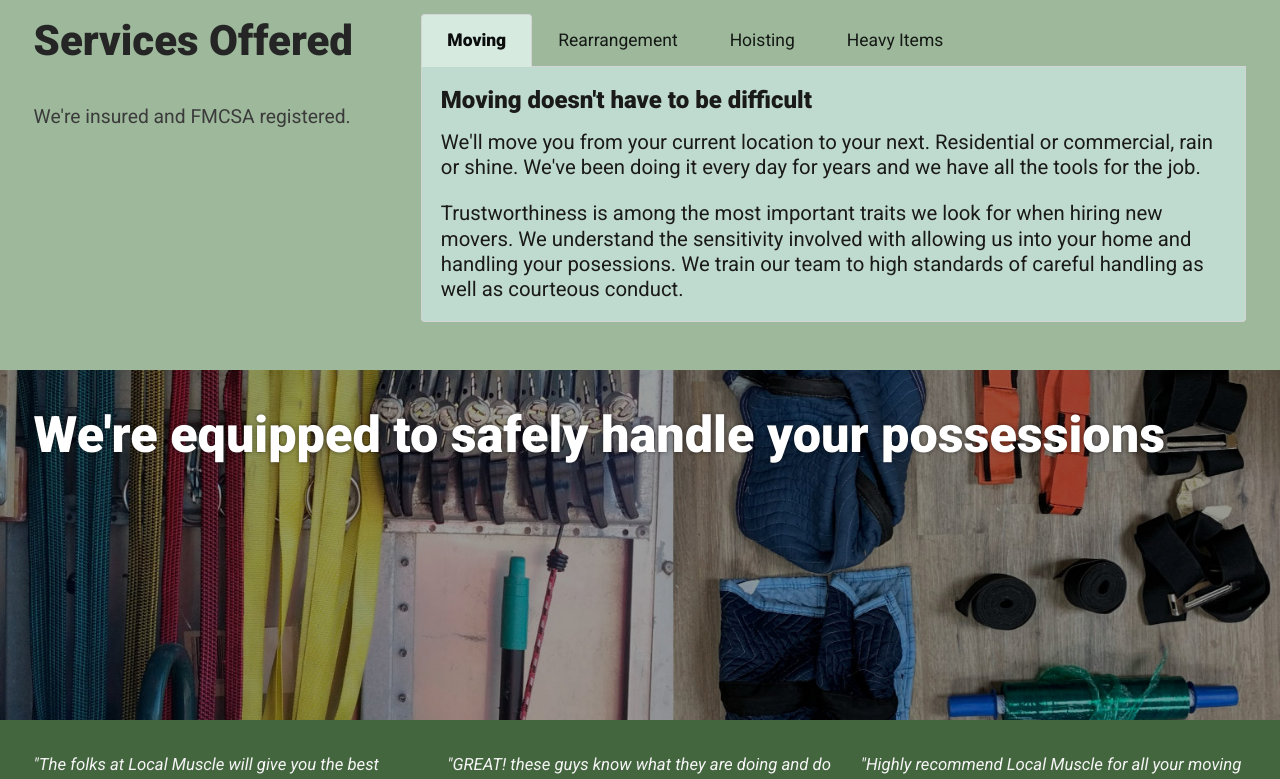
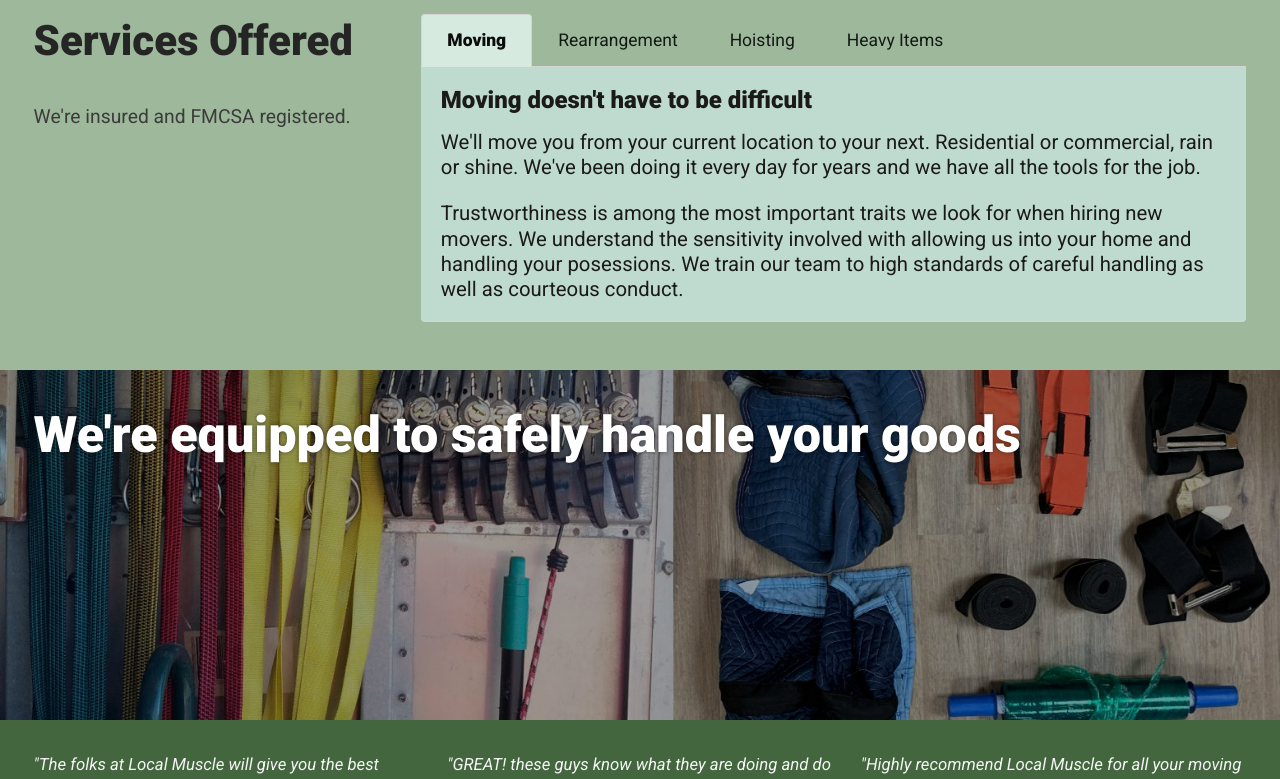
Before and after one commit to zqxyz/lmm-website, a React (Create React App) app: page / in a window 1280 px wide. Shown: the part 1349-2128 px from the top of the page. Built offline with nearby package versions, Linux system fonts and the light colour scheme.

Commit message:
documentation & renamed containers

```diff
--- a/src/components/Banner.js
+++ b/src/components/Banner.js
@@ -3,8 +3,8 @@ import React from 'react'
 /**
  * Image banner with title, optionally renders child JSX element
  * with content (see example below)
- * @prop {string} title - h1 title of page or banner message
- * @prop {string} height -  height and units of banner e.g. '275px'
+ * @prop {string} [title] - h1 title of page or banner message
+ * @prop {string} [height] -  height and units of banner e.g. '275px'
  * @prop {string} imageUrl -  url of image to use as banner
  *
  * EXAMPLE:
@@ -37,8 +37,7 @@ const Banner = ({ title, height, imageUrl, children }) => {
       >
         <div className='page'>
 
-          {(title) ? <h1>{title}</h1> : null}
-          <br />
+          {(title) ? <><h1>{title}</h1><br /></> : null}
           {children}
         </div>
       </div>
--- a/src/components/Container.js
+++ b/src/components/Container.js
@@ -39,10 +39,10 @@ const Container = ({ title, bgColor = '#cbd1b6', lightText, id, children }) => {
 
           {(title)
             ? <h1
-                id={`heading-${title.replace(' ', '-')}`}
-              >
+              id={`heading-${title.replace(' ', '-')}`}
+            >
               {title}
-              </h1>
+            </h1>
             : null}
           {children}
         </div>
--- a/src/components/ContainerSplitLeft.js
+++ b/src/components/ContainerSplitLeft.js
@@ -3,7 +3,7 @@ import Container from './Container'
 
 /**
  * Two column container for section of page content with header
- * on left and body on the right
+ * on and body left with secondary content on right
  * @prop {string} `title` -- h1 title for contents of container
  * @prop {string} [`bgColor`] -- HTML color for background. Can
  * use hex/RGB/transparent/none. Special term 'dark' may be used
@@ -12,24 +12,21 @@ import Container from './Container'
  * on manually set dark background
  * @prop {string} [`id`] -- html id attribute
  * @children JSX elements to render inside component. First element
- * acts as subtitle. Buttons or widgets may be used instead.
- * Remaining child elements will render inside right column.
+ * displays under title as primary content. Remaining children
+ * display as secondary elements to right of main body.
+ *
  * EXAMPLE:
  *
  *
- * `<ContainerSplitLeft`
+ * `<ContainerSplitLeftWide`
  * &nbsp;&nbsp;`title="Section title"`
  * &nbsp;&nbsp;`bgColor="#d2efdf"`
  * `>`
- * &nbsp;&nbsp;`<>`
- * &nbsp;&nbsp;&nbsp;`Subtitle for section`
- * &nbsp;&nbsp;`</>`
- * &nbsp;&nbsp;`<ul>`
- * &nbsp;&nbsp;&nbsp;`<li>List item one</li>`
- * &nbsp;&nbsp;&nbsp;`<li>List item two</li>`
- * &nbsp;&nbsp;&nbsp;`<li>List item three</li>`
- * &nbsp;&nbsp;`</ul>`
- * `</ContainerSplitLeft>`
+ * &nbsp;&nbsp;`<p>`
+ * &nbsp;&nbsp;&nbsp;`Main content goes here`
+ * &nbsp;&nbsp;`</p>`
+ * &nbsp;&nbsp;`<img src="#" alt="secondary content" />`
+ * `</ContainerSplitLeftWide>`
  *
  */
 
@@ -42,14 +39,14 @@ const ContainerSplitLeft = ({ title, bgColor = '#cbd1b6', lightText, id, childre
 
       <div className='ui stackable grid'>
 
-        <div className='five wide column'>
+        <div className='eleven wide column'>
           <h1 id={`heading-${title.replace(' ', '-')}`}>{title}</h1><br />
-          <div style={{ fontSize: '1.15em'}}>
+          <div style={{ fontSize: '1.15em', lineHeight: '1.5em' }}>
             {subTitle}
           </div>
         </div>
 
-        <div className='eleven wide column'>
+        <div className='five wide column'>
           {content}
         </div>
       </div>
--- a/src/components/ContainerSplitLeftWide.js
+++ b/src/components/ContainerSplitRight.js
@@ -3,7 +3,7 @@ import Container from './Container'
 
 /**
  * Two column container for section of page content with header
- * on and body left with secondary content on right
+ * on left and body on the right
  * @prop {string} `title` -- h1 title for contents of container
  * @prop {string} [`bgColor`] -- HTML color for background. Can
  * use hex/RGB/transparent/none. Special term 'dark' may be used
@@ -12,25 +12,28 @@ import Container from './Container'
  * on manually set dark background
  * @prop {string} [`id`] -- html id attribute
  * @children JSX elements to render inside component. First element
- * displays under title as primary content. Remaining children
- * display as secondary elements to right of main body.
- *
+ * acts as subtitle. Buttons or widgets may be used instead.
+ * Remaining child elements will render inside right column.
  * EXAMPLE:
  *
  *
- * `<ContainerSplitLeftWide`
+ * `<ContainerSplitLeft`
  * &nbsp;&nbsp;`title="Section title"`
  * &nbsp;&nbsp;`bgColor="#d2efdf"`
  * `>`
- * &nbsp;&nbsp;`<p>`
- * &nbsp;&nbsp;&nbsp;`Main content goes here`
- * &nbsp;&nbsp;`</p>`
- * &nbsp;&nbsp;`<img src="#" alt="secondary content" />`
- * `</ContainerSplitLeftWide>`
+ * &nbsp;&nbsp;`<>`
+ * &nbsp;&nbsp;&nbsp;`Subtitle for section`
+ * &nbsp;&nbsp;`</>`
+ * &nbsp;&nbsp;`<ul>`
+ * &nbsp;&nbsp;&nbsp;`<li>List item one</li>`
+ * &nbsp;&nbsp;&nbsp;`<li>List item two</li>`
+ * &nbsp;&nbsp;&nbsp;`<li>List item three</li>`
+ * &nbsp;&nbsp;`</ul>`
+ * `</ContainerSplitLeft>`
  *
  */
 
-const ContainerSplitLeft = ({ title, bgColor = '#cbd1b6', lightText, id, children }) => {
+const ContainerSplitRight = ({ title, bgColor = '#cbd1b6', lightText, id, children }) => {
   const subTitle = children[0].props.children
   const content = Array.from(children).splice(1)
 
@@ -39,14 +42,14 @@ const ContainerSplitLeft = ({ title, bgColor = '#cbd1b6', lightText, id, childre
 
       <div className='ui stackable grid'>
 
-        <div className='eleven wide column'>
+        <div className='five wide column'>
           <h1 id={`heading-${title.replace(' ', '-')}`}>{title}</h1><br />
-          <div style={{ fontSize: '1.15em', lineHeight: '1.5em' }}>
+          <div style={{ fontSize: '1.15em'}}>
             {subTitle}
           </div>
         </div>
 
-        <div className='five wide column'>
+        <div className='eleven wide column'>
           {content}
         </div>
       </div>
@@ -55,4 +58,4 @@ const ContainerSplitLeft = ({ title, bgColor = '#cbd1b6', lightText, id, childre
   )
 }
 
-export default ContainerSplitLeft
+export default ContainerSplitRight
--- a/src/pages/About.js
+++ b/src/pages/About.js
@@ -1,6 +1,6 @@
 import React from 'react'
 import Container from '../components/Container'
-import ContainerSplitLeftWide from '../components/ContainerSplitLeftWide'
+import ContainerSplitLeft from '../components/ContainerSplitLeft'
 import Banner from '../components/Banner'
 import Focus from '../components/Focus'
 
@@ -16,7 +16,7 @@ const About = () => {
       </Banner>
 
 
-      <ContainerSplitLeftWide
+      <ContainerSplitLeft
         title="Our story, in storage eunuchs"
         bgColor="#f0ede7"
       >
@@ -37,7 +37,7 @@ const About = () => {
           allow="accelerometer; autoplay; clipboard-write; encrypted-media; gyroscope; picture-in-picture"
           allowfullscreen>
         </iframe>
-      </ContainerSplitLeftWide>
+      </ContainerSplitLeft>
 
 
       <Focus
@@ -50,7 +50,7 @@ const About = () => {
       </Focus>
 
 
-      <ContainerSplitLeftWide
+      <ContainerSplitLeft
         title="Why choose Local Muscle?"
         bgColor="rgb(226, 236, 228)"
       >
@@ -68,7 +68,7 @@ const About = () => {
           allow="accelerometer; autoplay; clipboard-write; encrypted-media; gyroscope; picture-in-picture"
           allowfullscreen>
         </iframe>
-      </ContainerSplitLeftWide>
+      </ContainerSplitLeft>
 
 
       <Container
--- a/src/pages/Join.js
+++ b/src/pages/Join.js
@@ -1,6 +1,6 @@
 import React from 'react'
 import Container from '../components/Container'
-import ContainerSplitLeft from '../components/ContainerSplitLeft'
+import ContainerSplitRight from '../components/ContainerSplitRight'
 
 const Join = () => {
   return (
@@ -34,7 +34,7 @@ const Join = () => {
       </Container>
 
 
-      <ContainerSplitLeft
+      <ContainerSplitRight
         title="Application Form"
         bgColor="rgb(220, 230, 223)"
       >
@@ -67,7 +67,7 @@ const Join = () => {
           <div className="ui blue button" tabIndex="0">Submit</div>
         </form>
 
-      </ContainerSplitLeft>
+      </ContainerSplitRight>
 
 
     </>
--- a/src/pages/Landing/Landing.js
+++ b/src/pages/Landing/Landing.js
@@ -80,7 +80,7 @@ const Landing = () => {
 
 
       <Banner
-        title="We're equipped to safely handle your possessions"
+        title="We're equipped to safely handle your goods"
         imageUrl='/images/equipment.jpg'
         height='350px'
       />
--- a/src/pages/Landing/Services.js
+++ b/src/pages/Landing/Services.js
@@ -1,12 +1,12 @@
 import React from 'react'
-import ContainerSplitLeft from '../../components/ContainerSplitLeft'
+import ContainerSplitRight from '../../components/ContainerSplitRight'
 import Tabs from '../../components/Tabs'
 import Link from '../../Link'
 
 const Services = () => {
   return (
 
-    <ContainerSplitLeft
+    <ContainerSplitRight
       title='Services Offered'
       bgColor='rgb(157, 184, 155)'
     >
@@ -70,7 +70,7 @@ const Services = () => {
         </tab>
       </Tabs>
 
-    </ContainerSplitLeft>
+    </ContainerSplitRight>
 
   )
 }
--- a/src/pages/Resources.js
+++ b/src/pages/Resources.js
@@ -1,6 +1,6 @@
 import React from 'react'
 import Container from '../components/Container'
-import ContainerSplitLeft from '../components/ContainerSplitLeft'
+import ContainerSplitRight from '../components/ContainerSplitRight'
 import Columns from '../components/Columns'
 import Checklist from '../components/Checklist'
 import Focus from '../components/Focus'
@@ -20,7 +20,7 @@ const Resources = () => {
         </p>
       </Container>
 
-      <ContainerSplitLeft
+      <ContainerSplitRight
         title='Moving Checklist'
         bgColor='#cbd1b6'
       >
@@ -49,9 +49,9 @@ const Resources = () => {
         >
           Longer, printable version [placeholder]
         </a>
-      </ContainerSplitLeft>
+      </ContainerSplitRight>
 
-      <ContainerSplitLeft
+      <ContainerSplitRight
         title='Policies and Contracts'
         bgColor='rgb(210, 239, 223)'
       >
@@ -121,7 +121,7 @@ const Resources = () => {
           </column>
         </Columns>
 
-      </ContainerSplitLeft>
+      </ContainerSplitRight>
 
       <Focus bgColor='rgb(105, 171, 105)'>
         <h1>Start your move with us</h1>
```
Also changed, not shown: 2 other files (tests, documents, lock files or other folders).
